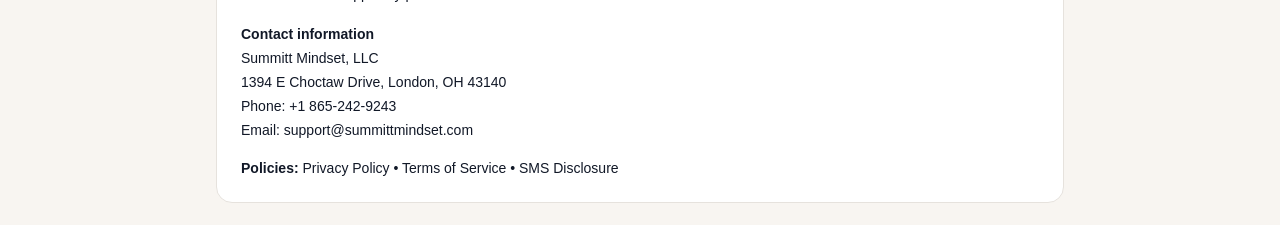
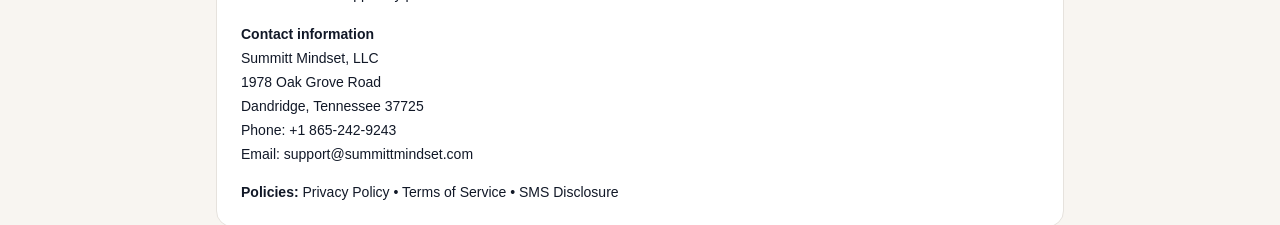
Before and after one commit to tylersummitt-jpg/Summitt-mindset, a Next.js app: page /twilio in a window 1280 px wide. Shown: the part 404-629 px from the top of the page. Built offline with nearby package versions, Linux system fonts and the light colour scheme; no server answers.

Commit message:
change address

```diff
--- a/src/app/twilio/page.tsx
+++ b/src/app/twilio/page.tsx
@@ -61,7 +61,7 @@ export default function TwilioCompliancePage() {
         <div className="text-sm leading-6">
           <div className="font-semibold">Contact information</div>
           <div>Summitt Mindset, LLC</div>
-          <div>1394 E Choctaw Drive, London, OH 43140</div>
+          <div>1978 Oak Grove Road<br />Dandridge, Tennessee 37725</div>
 
           <div>
             Phone:{" "}
```
